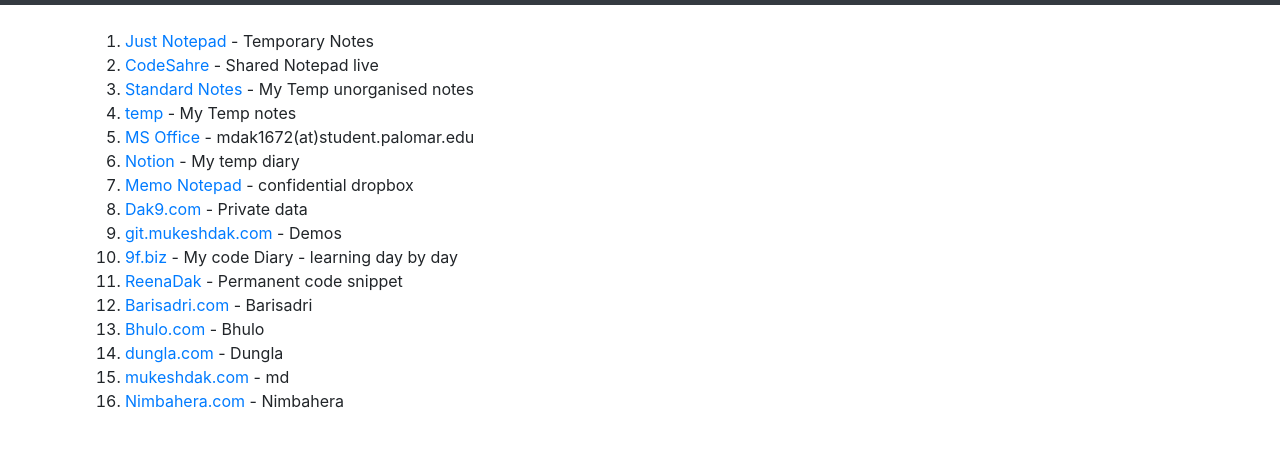
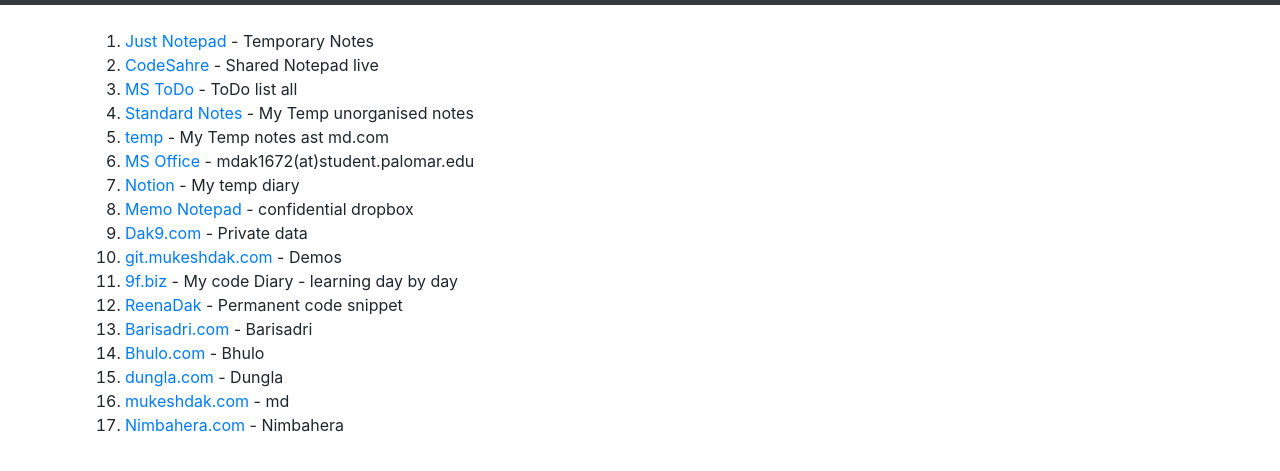
Before and after one commit to mukeshdak/me, a plain HTML site: page index.html in a window 1280 px wide. Shown: the part 51-522 px from the top of the page. Drawn offline with nearby package versions, Linux system fonts and the light colour scheme; a script that the page names is missing.

Commit message:
Update index.html

```diff
--- a/index.html
+++ b/index.html
@@ -47,9 +47,9 @@
  <ol>
     <li><a href="http://justnotepad.com">Just Notepad</a> - Temporary Notes</li>
      <li><a href="https://codeshare.io/mukeshdak">CodeSahre</a> - Shared Notepad live</li>
-
+      <li><a href="https://to-do.microsoft.com/">MS ToDo</a> - ToDo list all</li>
     <li><a href="https://app.standardnotes.org">Standard Notes</a> - My Temp unorganised notes</li>
-     <li><a href="http://mukeshdak.com/temp">temp</a> - My Temp notes</li>
+     <li><a href="http://mukeshdak.com/temp">temp</a> - My Temp notes ast md.com</li>
     <li><a href="http://office.com">MS Office</a> - mdak1672(at)student.palomar.edu</li>
      <li><a href="http://notion.so">Notion</a> - My temp diary</li>
     <li><a href="https://www.memonotepad.com/">Memo Notepad</a> - confidential dropbox</li>
```
